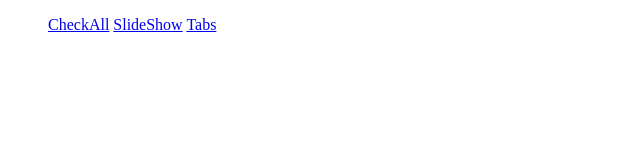
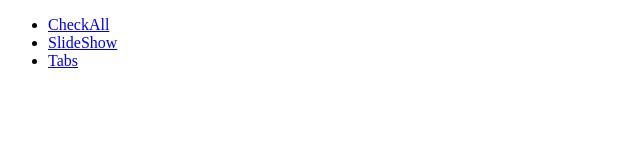
Before and after one commit to tIendAt2401/f8-zoom-day-25, a plain HTML site: page index.html in a window 1280 px wide. Shown: the whole page, without its empty margins (0-640 px from the left). Drawn offline with Linux system fonts and the light colour scheme.

Commit message:
update code

```diff
--- a/index.html
+++ b/index.html
@@ -7,9 +7,9 @@
 </head>
 <body>
     <ul>
-        <a href="check-all.html">CheckAll</a>
-        <a href="slide-show.html">SlideShow</a>
-        <a href="tabs.html">Tabs</a>
+        <li><a href="check-all.html">CheckAll</a></li>
+        <li><a href="slide-show.html">SlideShow</a></li>
+        <li><a href="tabs.html">Tabs</a></li>
     </ul>
 </body>
 </html>
```
